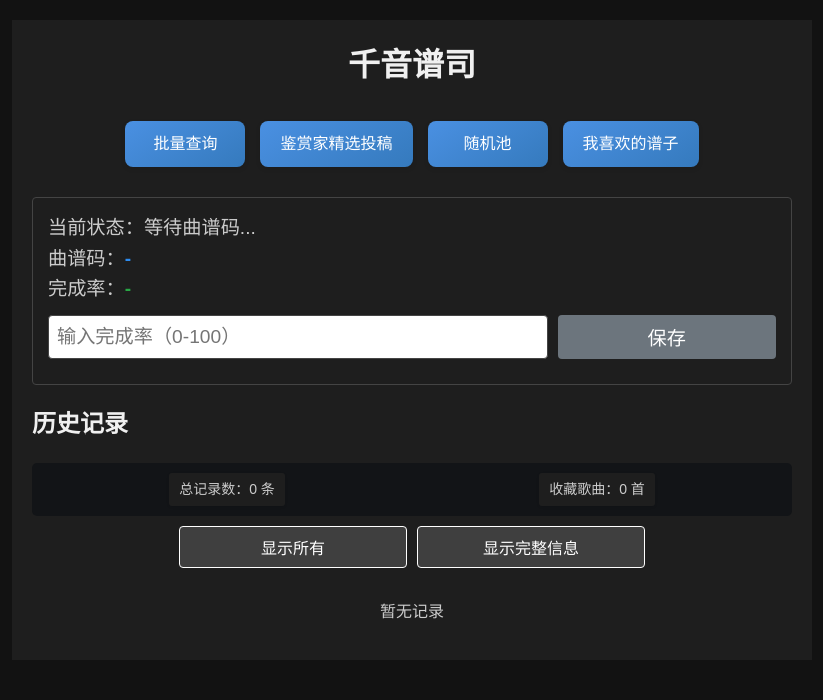
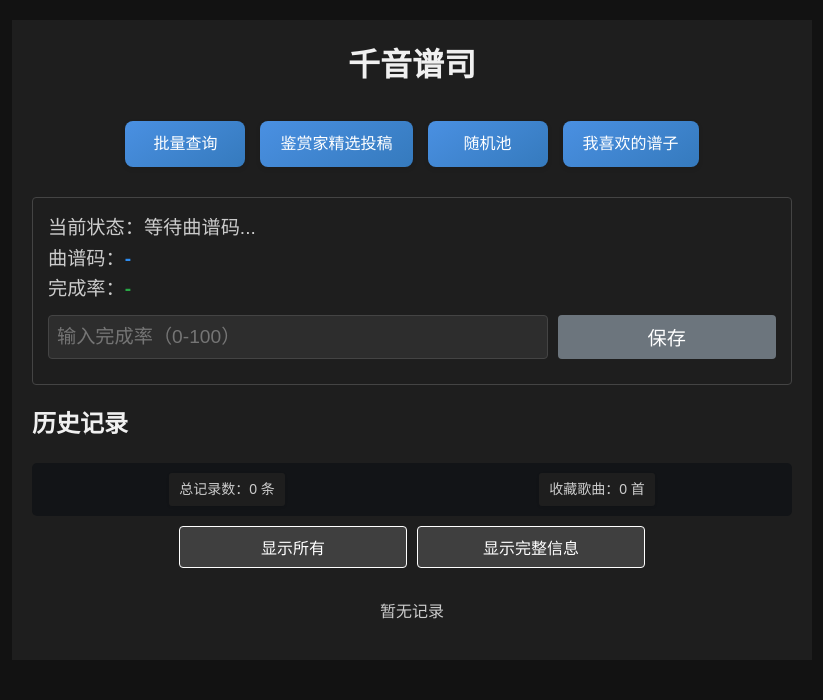
Before and after one commit to HKLHaoBin/Qinyin-Score-Steward, a Flask app: page / in a window 1280 px wide. Shown: the top 700 px of the page, without its empty margins (228-1051 px from the left). Run offline with Flask 3, Linux system fonts and the light colour scheme; data that the repository does not hold is empty; some libraries are stand-ins or nearby versions.

Commit message:
style(static): 为输入框添加文本颜色和背景色变量
使用CSS变量统一输入框的文本颜色(--text-primary)和背景色(--input-bg)，保持样式一致性

```diff
--- a/static/style.css
+++ b/static/style.css
@@ -293,6 +293,8 @@ h1 {
     border: 1px solid var(--border-color);
     border-radius: 4px;
     font-size: 1em;
+    color: var(--text-primary);
+    background-color: var(--input-bg);
 }
 .save-btn {
     padding: 8px 20px;
```
